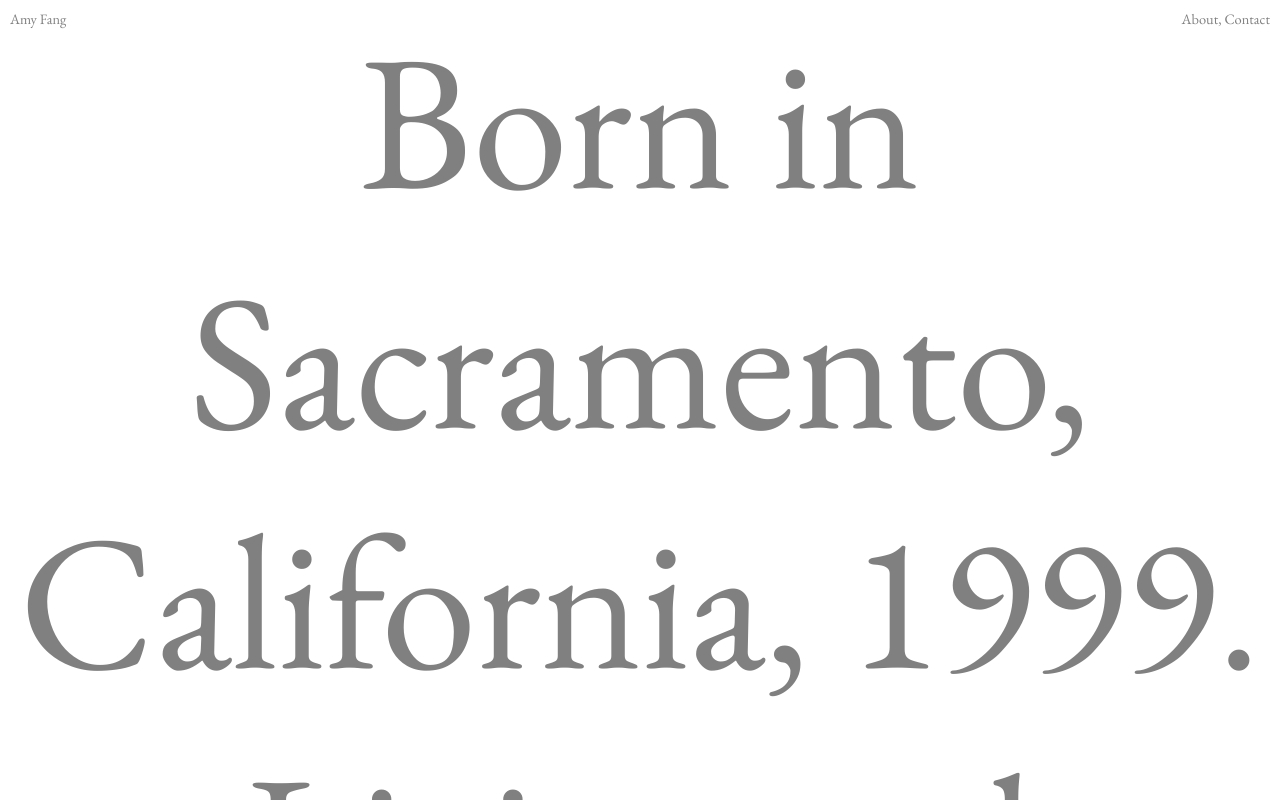
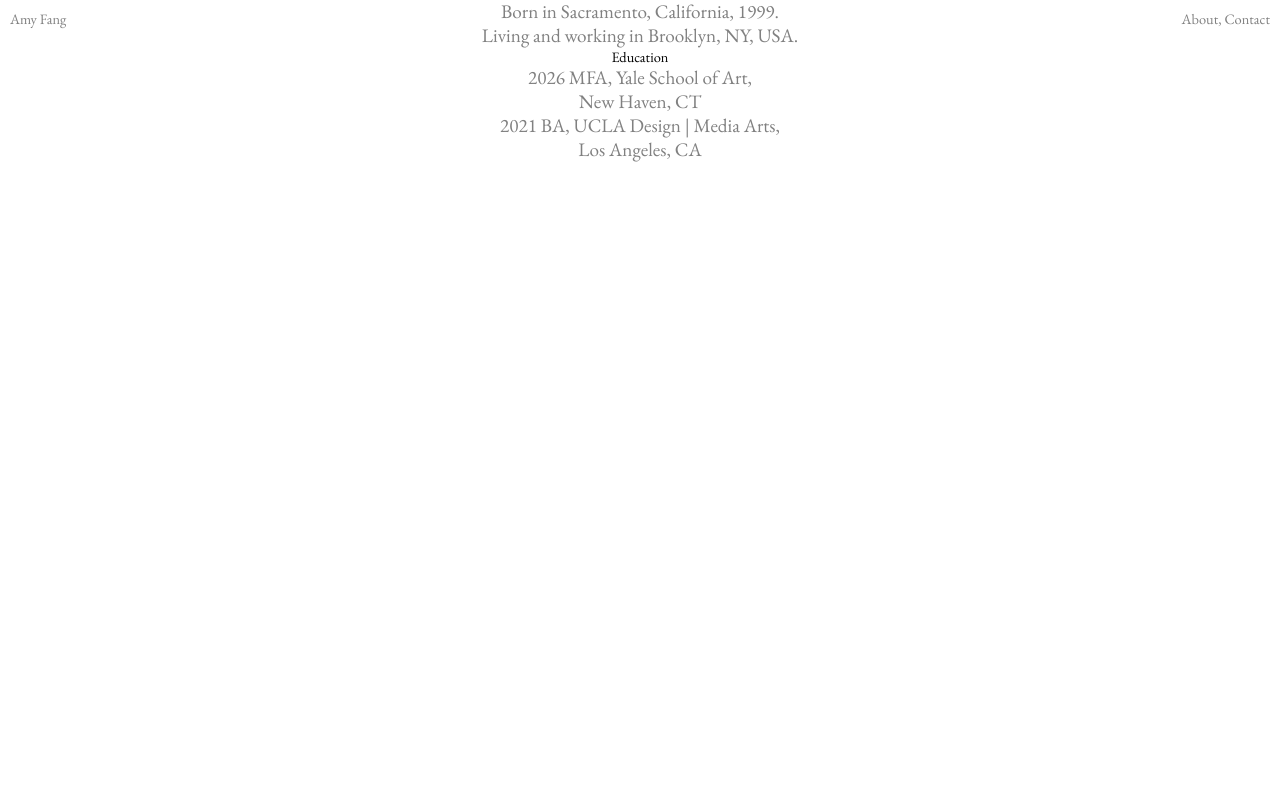
Before and after one commit to azfang/work, a plain HTML site: page about.html in a window 1280 px wide. Drawn offline with nearby package versions, Linux system fonts and the light colour scheme; a script that the page names is missing.

Commit message:
Update style.css

```diff
--- a/style.css
+++ b/style.css
@@ -29,7 +29,8 @@
 }
 
 p {
-  font-size: 12rem;
+  /* font-size: 12rem; */
+  font-size: 1.2rem;
   line-height: 1.25;
   font-family: "EB Garamond", "Georgia", "Times New Roman", serif;
   font-weight: normal;
```
